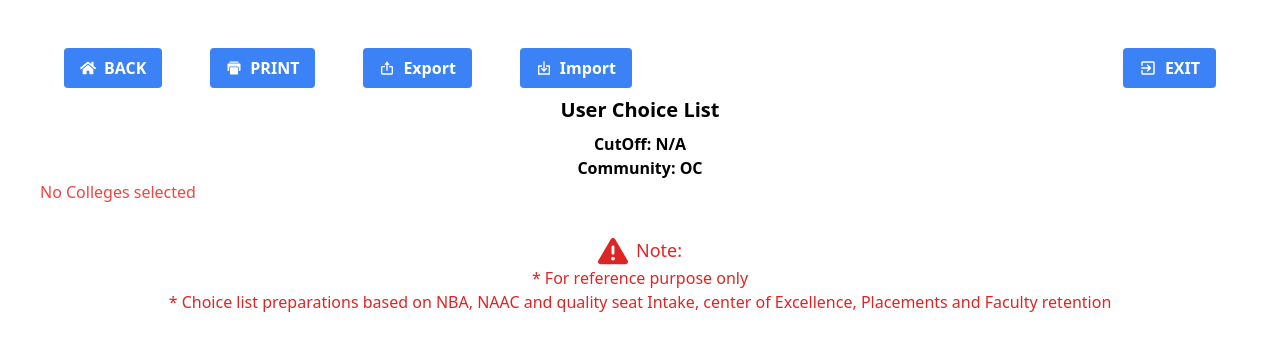
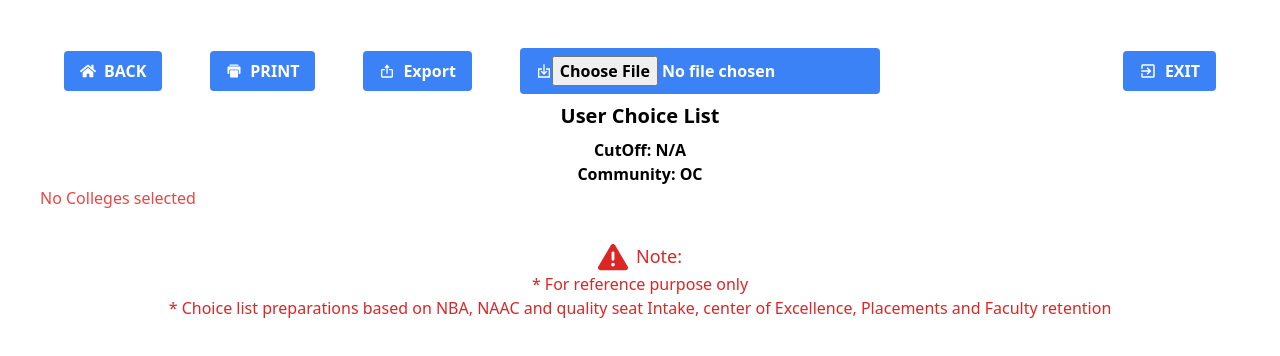
Before and after one commit to Mukunthan-A-R/CCE, a React (Vite) app: page /result in a window 1280 px wide. Shown: the top 356 px of the page. Built offline with nearby package versions, Linux system fonts and the light colour scheme.

Commit message:
Add import & export file options

```diff
--- /dev/null
+++ b/src/components/DemoFileReader.jsx
@@ -0,0 +1,81 @@
+import { useState } from "react";
+import { resultArray as resultDataAtom, userData } from "../data/atoms";
+import { useRecoilState } from "recoil";
+
+const DemoFileReader = ({ setResultData}) => {
+  const [jsonData, setJsonData] = useState(null);
+  // const [resultData, setResultData] = useRecoilState(resultDataAtom);
+
+  const handleFileChange = (event) => {
+    const file = event.target.files[0];
+    if (file) {
+      const reader = new FileReader();
+      reader.onload = (e) => {
+        try {
+          const json = JSON.parse(e.target.result);
+          setJsonData(json);
+        } catch (error) {
+          console.error("Error parsing JSON:", error);
+        }
+      };
+      reader.readAsText(file);
+    }
+    setResultData(jsonData.result)
+    console.log(jsonData);
+    handleSubmit();
+  };
+
+  const handleSubmit = ({onSubmit}) => {
+    const hasErrors = Object.values(errors).some(
+      (error) => error.trim() !== ""
+    );
+    if (hasErrors) {
+      console.log("Form Contains errors");
+      return;
+    }
+
+    const FilterData = TableValues.filter(
+      (value) =>
+        value[community] <= filter.cutOffStart &&
+        value[community] >= filter.cutOffEnd &&
+        (filter.region === "" ||
+          value.region.toLowerCase() === filter.region.toLowerCase())
+    );
+
+    let filteredData = FilterData;
+    if (filter.collegeCode !== 0) {
+      filteredData = filteredData.filter(
+        (value) => filter.collegeCode === parseInt(value.collegeCode)
+      );
+    }
+    if (filter.dept.length !== 0) {
+      filteredData = filteredData.filter((value) => {
+        // Check if the department is Self Supporting
+        const isSSIncluded =
+          filter.dept.includes("SS") &&
+          value["Branch Name"].toLowerCase().includes("(ss)");
+        // General department filter
+        const isDeptIncluded = filter.dept.includes(value.branchCode);
+
+        return isDeptIncluded || isSSIncluded;
+      });
+    }
+    // setData(filteredData);
+    // setCurrentPage(1); // Reset to the first page after filtering
+    onSubmit("update key");
+  };
+
+  return (
+    <div>
+      <input type="file" accept=".json" onChange={handleFileChange} />
+      {/* {jsonData && (
+        <div>
+          <h3>JSON Data:</h3>
+          <pre>{JSON.stringify(jsonData.name, null, 2)}</pre>
+        </div>
+      )} */}
+    </div>
+  );
+};
+
+export default DemoFileReader;
--- /dev/null
+++ b/src/components/FileReader.jsx
@@ -0,0 +1,40 @@
+import { useState } from "react";
+import { resultArray as resultDataAtom, userData } from "../data/atoms";
+import { useRecoilState } from "recoil";
+
+const FileReader = () => {
+  const [jsonData, setJsonData] = useState(null);
+  const [resultData, setResultData] = useRecoilState(resultDataAtom);
+
+  const handleFileChange = (event) => {
+    const file = event.target.files[0];
+    if (file) {
+      const reader = new FileReader();
+      reader.onload = (e) => {
+        try {
+          const json = JSON.parse(e.target.result);
+          setJsonData(json);
+        } catch (error) {
+          console.error("Error parsing JSON:", error);
+        }
+      };
+      reader.readAsText(file);
+    }
+    setResultData(jsonData.result)
+    console.log(jsonData);
+  };
+
+  return (
+    <div>
+      <input type="file" accept=".json" onChange={handleFileChange} />
+      {jsonData && (
+        <div>
+          <h3>JSON Data:</h3>
+          <pre>{JSON.stringify(jsonData, null, 2)}</pre>
+        </div>
+      )}
+    </div>
+  );
+};
+
+export default FileReader;
--- a/src/pages/Result.jsx
+++ b/src/pages/Result.jsx
@@ -13,6 +13,8 @@ import { FaTriangleExclamation } from "react-icons/fa6";
 import Disclaimer from "../components/Disclaimer";
 import { CgImport } from "react-icons/cg";
 import DownloadJSON from "../components/DownloadJSON";
+import FileReader from "../components/FileReader";
+import DemoFileReader from "../components/DemoFileReader";
 
 const Result = () => {
   const User = useRecoilValue(userData);
@@ -119,6 +121,10 @@ const Result = () => {
     return firstLetter + restOfString;
   }
 
+  const onSubmit = (data) => {
+    console.log(data);
+  }
+
   return (
     <div className="m-5 sm:m-10 min-h-screen">
       {showPopup && (
@@ -154,8 +160,7 @@ const Result = () => {
             // onClick={() => window.print()}
           >
             <CgImport />
-            <p className="pl-2"
-            > Import</p>
+            <DemoFileReader setResultData={setResultData}></DemoFileReader>
           </button>
         </div>
         <a href="https://tneachoicelist.com/">
```
